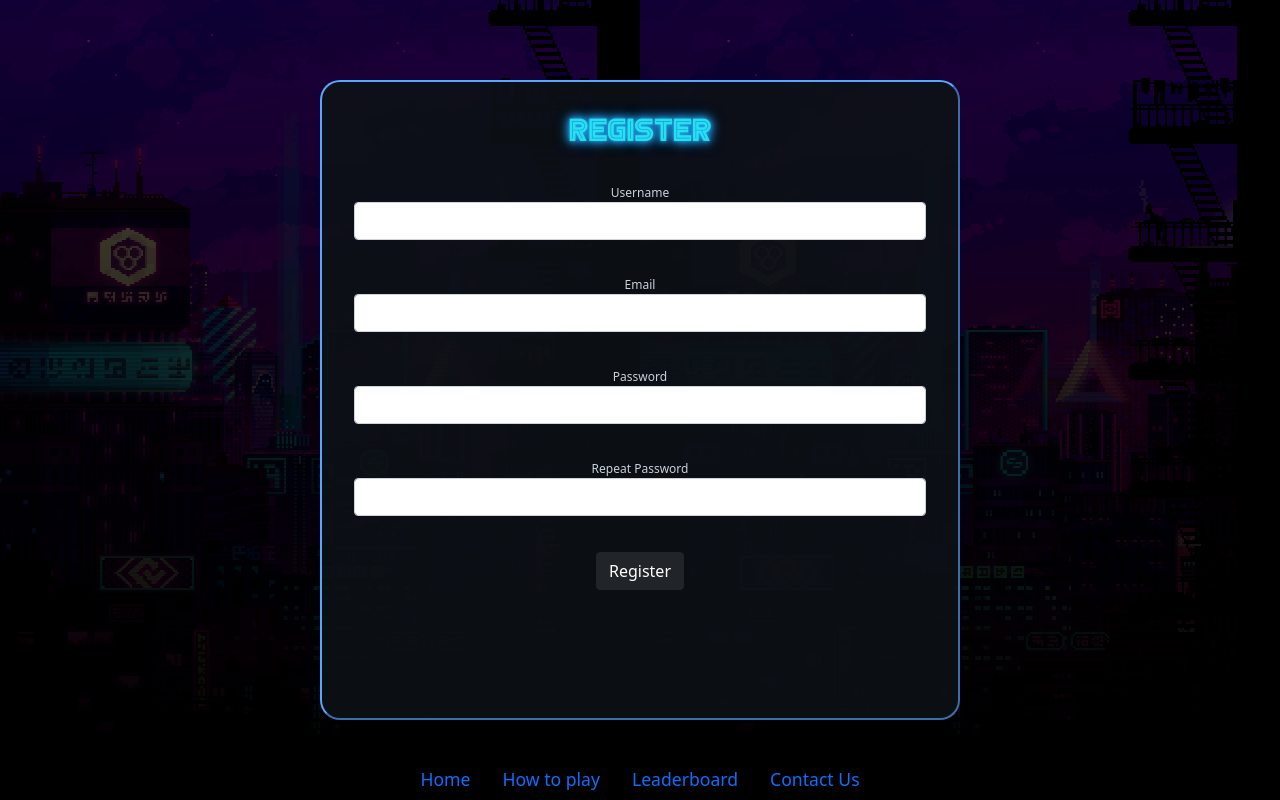
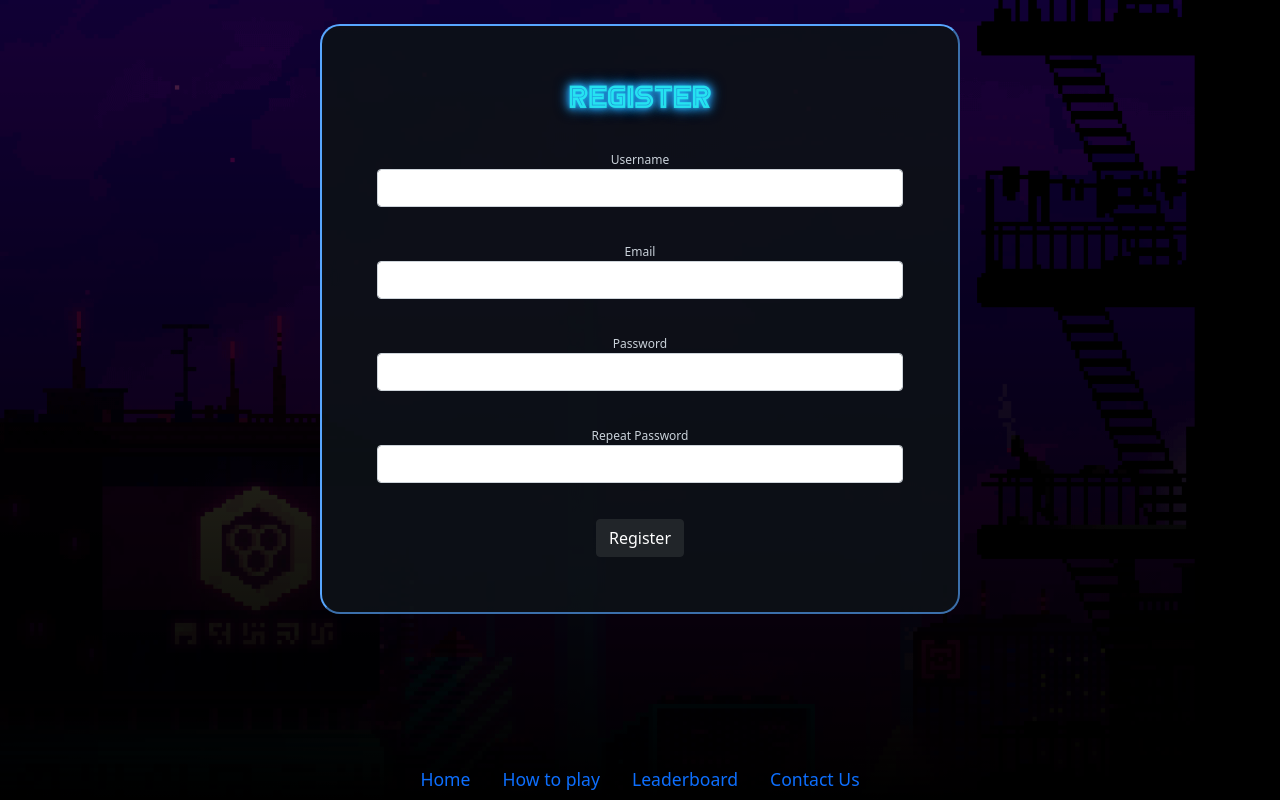
Before and after one commit to Tarnage/CITS3403-Project, a Flask app: page /register in a window 1280 px wide. Run offline with Flask 2, Linux system fonts and the light colour scheme.

Commit message:
update register style

```diff
--- a/app/static/assets/style/registerStyle.css
+++ b/app/static/assets/style/registerStyle.css
@@ -19,14 +19,14 @@
 
 /* * =============== Page Format =============== * * /
 /* ===== Background Styling ===== */
-.main {
-  position: absolute;
+body {
   width: 100%;
   height: 100vh;
+
   /* GIF Image "https://www.youtube.com/watch?v=JEGoUAfnJp0"*/
-  background: linear-gradient(to bottom, rgba(0, 0, 0, 0.7), rgba(0, 0, 0, 1)), url(../img/stock/register-neon-city.gif), repeat-x, center;
+  background: linear-gradient(to bottom, rgba(0, 0, 0, 0.7), rgba(0, 0, 0, 1)), url(../img/stock/register-neon-city.gif), no-repeat, center;
   background-blend-mode: multiply;
-  background-size: 50% 100%;
+  background-size: cover;
 }
 
 /* ===== Text Styling ===== */
@@ -41,20 +41,15 @@ form h3 {
 }
 
 /* * =============== Form =============== * */
-.col {
-  display: grid;
-  place-content: center;
-  height: 100vh;
-}
-
 .col form {
   background-color: rgba(13, 17, 23, 0.9);
   border: 2px outset #58a6ff;
   border-radius: 20px;
 
   margin: auto;
+  margin-top: 3vh;
   padding: 5%;
   width: 50vw;
-  height: 80vh;
+  height: fit-content;
   font-size: 12px;
 }
```
